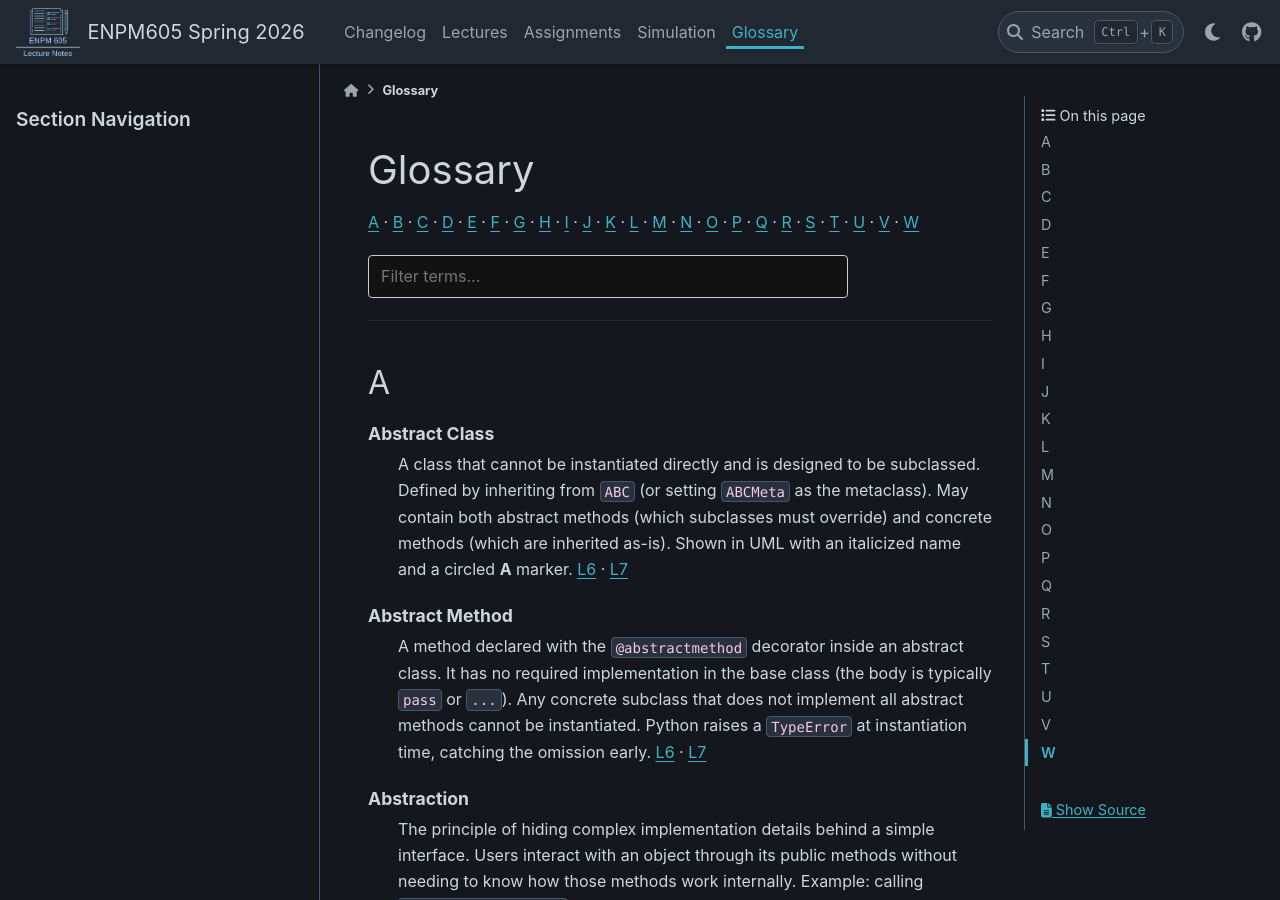
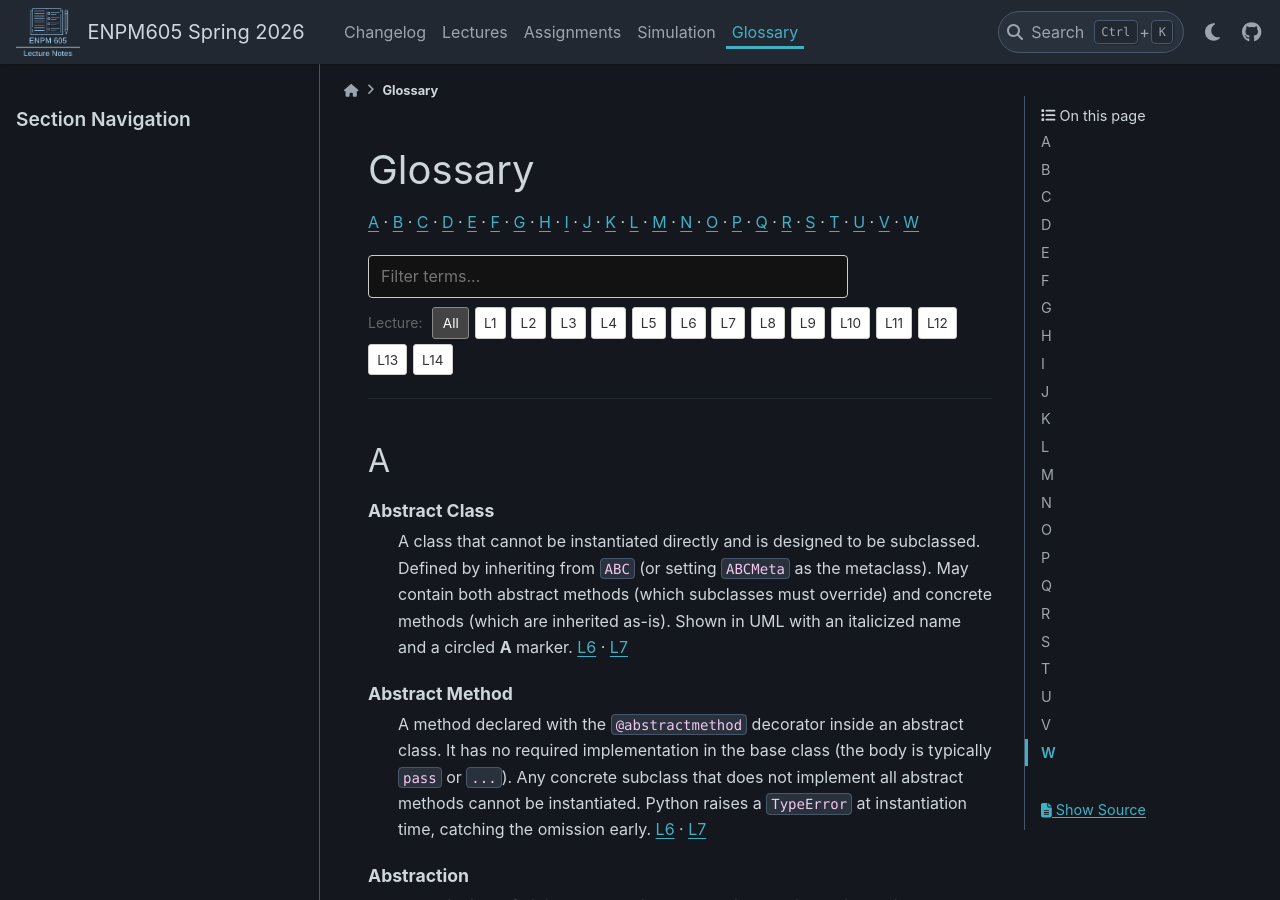
Before and after one commit to zeidk/enpm605-spring-2026-docs, a Sphinx documentation site: the page built from docs/source/glossary/glossary.rst, in a window 1280 px wide and 900 px high. Built offline with Sphinx 7.4.7 and the PyData theme 0.15.4, drawn with Linux system fonts in a browser that asks for light colours; formulas are drawn with MathJax 3; some of the changed lines change nothing that is shown.

Commit message:
added Lecture filtering in glossary

```diff
--- a/docs/source/glossary/glossary.rst
+++ b/docs/source/glossary/glossary.rst
@@ -8,7 +8,7 @@ Glossary
 
    .. raw:: html
 
-      <div id="glossary-search-wrap" style="margin: 1.2em 0 1.4em 0;">
+      <div id="glossary-search-wrap" style="margin: 1.2em 0 0.6em 0;">
         <input
           id="glossary-search"
           type="search"
@@ -31,24 +31,63 @@ Glossary
         ></span>
       </div>
 
+      <div id="glossary-lecture-filter"
+           style="margin: 0 0 1.4em 0; display: flex; flex-wrap: wrap; gap: 0.35em; align-items: center;">
+        <span style="font-size: 0.88em; color: #666; margin-right: 0.3em;">Lecture:</span>
+        <button type="button" data-lecture="all"
+                style="padding: 0.25em 0.7em; font-size: 0.85em; border: 1px solid #888;
+                       background: #444; color: #fff; border-radius: 3px; cursor: pointer;">
+          All
+        </button>
+        <!-- L1..L14 buttons inserted by JS -->
+      </div>
+
       <script>
       (function () {
         /* Run after the DOM is ready. */
         function initGlossarySearch() {
           var input  = document.getElementById('glossary-search');
           var count  = document.getElementById('glossary-search-count');
-          if (!input) return;
-
-          /* Collect every letter section.
-             Each section has the pattern:
-               <section id="glossary-X"> or <div id="glossary-X">
-                 <h2>X</h2>
-                 <dl class="glossary"> ... </dl>
-               </section>
-             We work at the <dt> level and bubble up to hide empty sections. */
+          var filterBar = document.getElementById('glossary-lecture-filter');
+          if (!input || !filterBar) return;
+
+          var TOTAL_LECTURES = 14;
+          var activeLecture = null;  /* null = "All" */
+
+          /* Build L1..L14 buttons. */
+          for (var i = 1; i <= TOTAL_LECTURES; i++) {
+            var btn = document.createElement('button');
+            btn.type = 'button';
+            btn.dataset.lecture = 'L' + i;
+            btn.textContent = 'L' + i;
+            btn.style.cssText =
+              'padding: 0.25em 0.6em; font-size: 0.85em; ' +
+              'border: 1px solid #ccc; background: #fff; color: #333; ' +
+              'border-radius: 3px; cursor: pointer;';
+            filterBar.appendChild(btn);
+          }
+
+          /* Cache lecture tags per <dt> so we don't rescan the DOM on every keystroke.
+             A "tag" is the visible text of any link inside the dd block matching ^L\d+$. */
+          var dtIndex = [];  /* { dt, dds, tags: Set<string>, text: lowercased dt text } */
+          document.querySelectorAll('dl.glossary dt').forEach(function (dt) {
+            var dds = [];
+            var node = dt.nextElementSibling;
+            while (node && node.tagName === 'DD') {
+              dds.push(node);
+              node = node.nextElementSibling;
+            }
+            var tags = new Set();
+            dds.forEach(function (dd) {
+              dd.querySelectorAll('a').forEach(function (a) {
+                var t = a.textContent.trim();
+                if (/^L\d+$/.test(t)) tags.add(t);
+              });
+            });
+            dtIndex.push({ dt: dt, dds: dds, tags: tags, text: dt.textContent.toLowerCase() });
+          });
 
           function getLetterSection(el) {
-            /* Walk up until we find the element whose id starts with "glossary-" */
             var node = el;
             while (node && node !== document.body) {
               if (node.id && /^glossary-[a-z]$/i.test(node.id)) return node;
@@ -57,47 +96,48 @@ Glossary
             return null;
           }
 
+          function paintButtons() {
+            filterBar.querySelectorAll('button').forEach(function (b) {
+              var isActive = (b.dataset.lecture === 'all' && activeLecture === null) ||
+                             (b.dataset.lecture === activeLecture);
+              if (isActive) {
+                b.style.background = '#444';
+                b.style.color = '#fff';
+                b.style.borderColor = '#888';
+              } else {
+                b.style.background = '#fff';
+                b.style.color = '#333';
+                b.style.borderColor = '#ccc';
+              }
+            });
+          }
+
           function run() {
             var query = input.value.trim().toLowerCase();
-
-            /* All term headings rendered by .. glossary:: */
-            var allDt = document.querySelectorAll('dl.glossary dt');
             var visible = 0;
 
-            allDt.forEach(function (dt) {
-              /* Each <dt> may have one or more <dd> siblings that follow it
-                 until the next <dt>. Collect them so we hide/show together. */
-              var siblings = [];
-              var node = dt.nextElementSibling;
-              while (node && node.tagName === 'DD') {
-                siblings.push(node);
-                node = node.nextElementSibling;
-              }
-
-              var text = dt.textContent.toLowerCase();
-              var match = !query || text.indexOf(query) !== -1;
-
-              dt.style.display = match ? '' : 'none';
-              siblings.forEach(function (dd) { dd.style.display = match ? '' : 'none'; });
+            dtIndex.forEach(function (entry) {
+              var textMatch = !query || entry.text.indexOf(query) !== -1;
+              var lectureMatch = !activeLecture || entry.tags.has(activeLecture);
+              var match = textMatch && lectureMatch;
+
+              entry.dt.style.display = match ? '' : 'none';
+              entry.dds.forEach(function (dd) { dd.style.display = match ? '' : 'none'; });
               if (match) visible++;
             });
 
-            /* Hide letter-section headings and their <dl> when every term
-               inside them is hidden. */
-            var allDl = document.querySelectorAll('dl.glossary');
-            allDl.forEach(function (dl) {
+            /* Hide letter-section headings + dl when every term inside is hidden. */
+            document.querySelectorAll('dl.glossary').forEach(function (dl) {
               var anyVisible = Array.prototype.some.call(
                 dl.querySelectorAll('dt'),
                 function (dt) { return dt.style.display !== 'none'; }
               );
               dl.style.display = anyVisible ? '' : 'none';
 
-              /* Hide the heading (h2) that immediately precedes the dl */
               var section = getLetterSection(dl);
               if (section) {
                 section.style.display = anyVisible ? '' : 'none';
               } else {
-                /* Fallback: hide the nearest preceding h2 */
                 var prev = dl.previousElementSibling;
                 while (prev) {
                   if (prev.tagName === 'H2' || prev.tagName === 'H1') {
@@ -109,8 +149,8 @@ Glossary
               }
             });
 
-            /* Update result count */
-            if (query) {
+            /* Result count: show whenever a filter is active. */
+            if (query || activeLecture) {
               count.textContent = visible === 1
                 ? '1 term found'
                 : visible + ' terms found';
@@ -119,12 +159,22 @@ Glossary
             }
           }
 
+          /* Wire up the lecture-chip clicks (event delegation). */
+          filterBar.addEventListener('click', function (e) {
+            var btn = e.target.closest('button[data-lecture]');
+            if (!btn) return;
+            var lec = btn.dataset.lecture;
+            activeLecture = (lec === 'all') ? null : lec;
+            paintButtons();
+            run();
+          });
+
           input.addEventListener('input', run);
-
-          /* Also clear on Escape */
           input.addEventListener('keydown', function (e) {
             if (e.key === 'Escape') { input.value = ''; run(); input.blur(); }
           });
+
+          paintButtons();
         }
 
         if (document.readyState === 'loading') {
```
